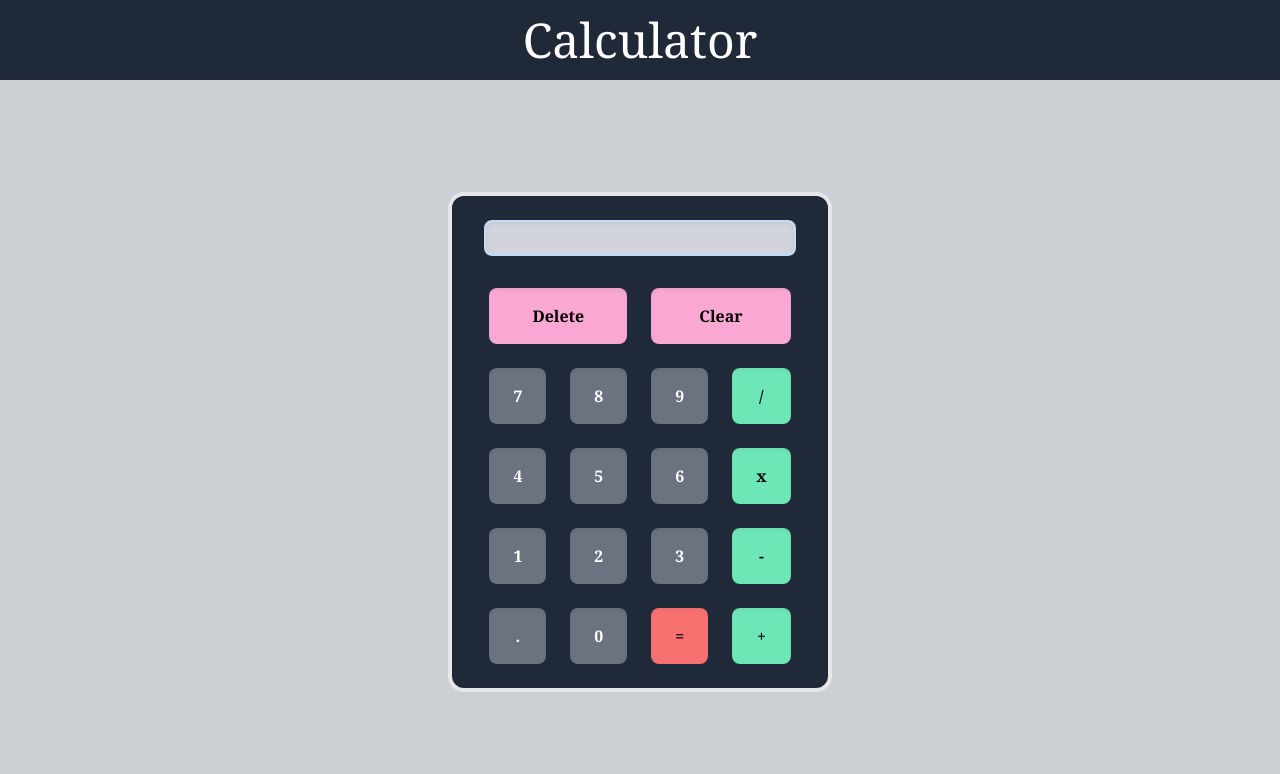
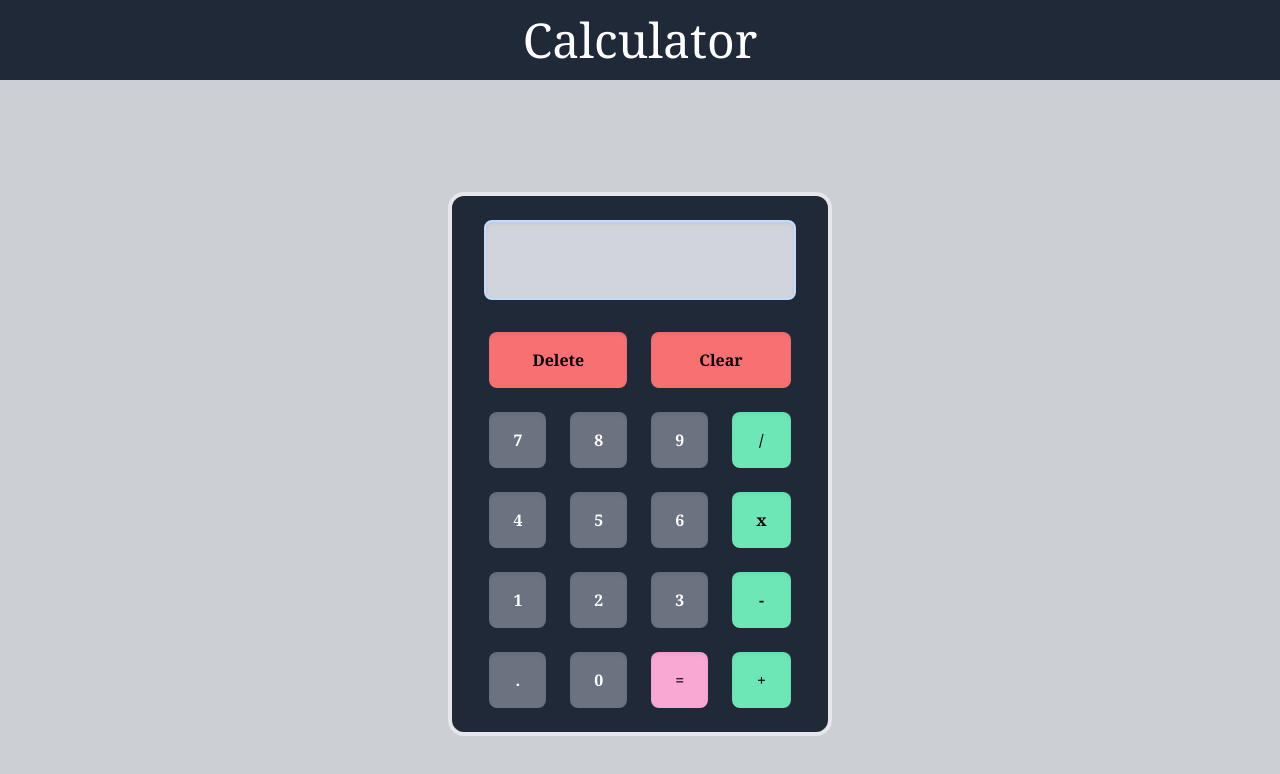
Before and after one commit to Chandrika1302/calculator-project, a plain HTML site: page index.html in a window 1280 px wide. Drawn offline with nearby package versions, Linux system fonts and the light colour scheme.

Commit message:
update screen height and colors

```diff
--- a/index.html
+++ b/index.html
@@ -14,7 +14,7 @@
 
     <div class="mx-auto w-1/4 lg:w-96 sm:w-96 border-4 rounded-2xl
      mt-28 font-serif font-bold bg-gray-800">
-        <div class="bg-gray-300 shadow-inner rounded-lg px-6 pt-4 grid grid-rows-2 grid-flow-col place-content-end border-2 border-blue-200 col-span-4 mt-6 mx-8">
+        <div class="bg-gray-300 shadow-inner rounded-lg px-6 pt-4 grid grid-rows-2 grid-flow-col place-content-end border-2 border-blue-200 col-span-4 mt-6 mx-8 h-20">
           <div class="previous-value pb-2" data-previous></div>
           <div class="current-value text-2xl" data-current></div>
       </div>
@@ -27,7 +27,7 @@
           mt-2 py-6
         "
       >
-        <div class="delete-btn bg-white shadow-inner rounded-lg px-6 py-4 grid place-content-center  col-span-2 hover:bg-pink-500 bg-pink-300" data-delete>Delete</div>
+        <div class="delete-btn bg-white shadow-inner rounded-lg px-6 py-4 grid place-content-center  col-span-2 hover:bg-red-500 bg-red-400" " data-delete>Delete</div>
         <div class="calci-btn bg-white shadow-inner rounded-lg px-6 py-4 grid place-content-center  hover:bg-gray-600 bg-gray-500 text-white" data-number>7</div>
         <div class="calci-btn bg-white shadow-inner rounded-lg px-6 py-4 grid place-content-center   hover:bg-gray-600 bg-gray-500 text-white" data-number>4</div>
         <div class="calci-btn bg-white shadow-inner rounded-lg px-6 py-4 grid place-content-center   hover:bg-gray-600 bg-gray-500 text-white" data-number>1</div>
@@ -36,11 +36,11 @@
         <div class="calci-btn bg-white shadow-inner rounded-lg px-6 py-4 grid place-content-center   hover:bg-gray-600 bg-gray-500 text-white" data-number>5</div>
         <div class="calci-btn bg-white shadow-inner rounded-lg px-6 py-4 grid place-content-center  hover:bg-gray-600 bg-gray-500 text-white" data-number>2</div>
         <div class="calci-btn bg-white shadow-inner rounded-lg px-6 py-4 grid place-content-center   hover:bg-gray-600 bg-gray-500 text-white" data-number>0</div>
-        <div class="clear-btn bg-white shadow-inner rounded-lg px-6 py-4 grid place-content-center  col-span-2 hover:bg-pink-500 bg-pink-300" data-clear>Clear</div>
+        <div class="clear-btn bg-white shadow-inner rounded-lg px-6 py-4 grid place-content-center  col-span-2 hover:bg-red-500 bg-red-400" data-clear>Clear</div>
         <div class="calci-btn bg-white shadow-inner rounded-lg px-6 py-4 grid place-content-center  hover:bg-gray-600 bg-gray-500 text-white" data-number>9</div>
         <div class="calci-btn bg-white shadow-inner rounded-lg px-6 py-4 grid place-content-center   hover:bg-gray-600 bg-gray-500 text-white" data-number>6</div>
         <div class="calci-btn bg-white shadow-inner rounded-lg px-6 py-4 grid place-content-center  hover:bg-gray-600 bg-gray-500 text-white" data-number>3</div>
-        <div class="equal-btn bg-white shadow-inner rounded-lg px-6 py-4 grid place-content-center hover:bg-red-500 bg-red-400" data-equals>=</div>
+        <div class="equal-btn bg-white shadow-inner rounded-lg px-6 py-4 grid place-content-center hover:bg-pink-500 bg-pink-300" data-equals>=</div>
         <div class="operation-btn bg-white shadow-inner rounded-lg px-6 py-4 grid place-content-center  hover:bg-green-600 bg-green-300" data-operation>/</div>
         <div class="operation-btn bg-white shadow-inner rounded-lg px-6 py-4 grid place-content-center  hover:bg-green-600 bg-green-300" data-operation>x</div>
         <div class="operation-btn bg-white shadow-inner rounded-lg px-6 py-4 grid place-content-center hover:bg-green-600 bg-green-300" data-operation>-</div>
```
